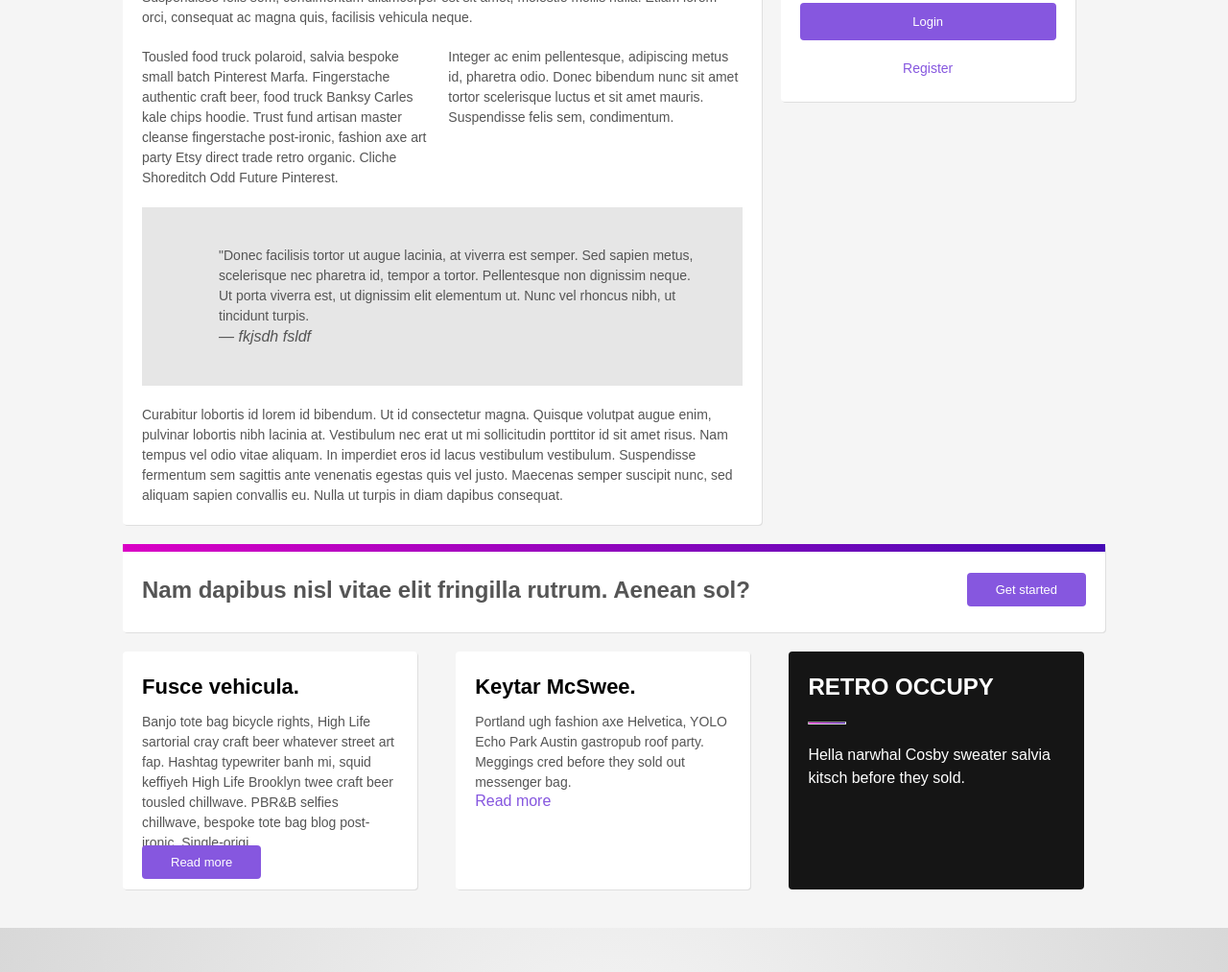
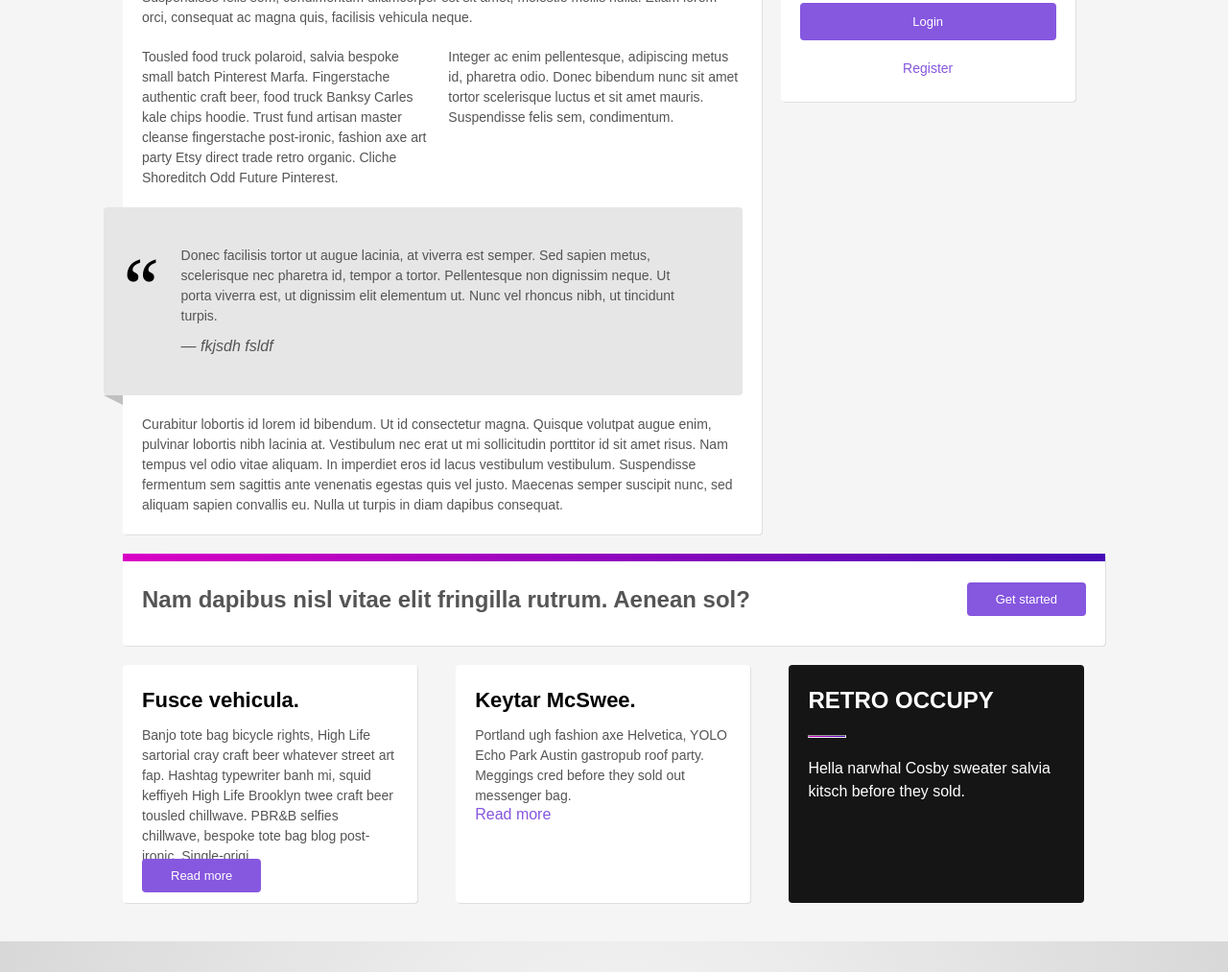
Before and after one commit to ignasradzius/learning, a website: page src/index.html in a window 1280 px wide. Shown: the part 1057-2070 px from the top of the page at 96% size. Drawn offline with Linux system fonts and the light colour scheme.

Commit message:
fixed quote element

```diff
--- a/src/index.html
+++ b/src/index.html
@@ -105,7 +105,8 @@
             <p class="content__text content__text-c"> Integer ac enim pellentesque, adipiscing metus id, pharetra odio. Donec bibendum nunc sit
               amet tortor scelerisque luctus et sit amet mauris. Suspendisse felis sem, condimentum. </p>
             <blockquote class="content__quote">
-              <p class="content__quote-text"> <span>"</span>Donec facilisis tortor ut augue lacinia, at viverra est semper. Sed sapien metus,
+              <p class="content__quote-sign"> &#8220; </p>
+              <p class="content__quote-text"> Donec facilisis tortor ut augue lacinia, at viverra est semper. Sed sapien metus,
                 scelerisque nec
                 pharetra id, tempor a tortor. Pellentesque non dignissim neque. Ut porta viverra est, ut dignissim elit
                 elementum ut. Nunc vel rhoncus nibh, ut tincidunt turpis. </p>
--- a/src/scss/partials/_content.scss
+++ b/src/scss/partials/_content.scss
@@ -53,8 +53,29 @@
   &__quote {
     grid-area: quote;
     background: $platinum;
-    padding: 40px 40px 40px 80px;
+    padding: 40px 40px 40px 20px;
     margin-top: 20px;
+    margin-left: -40px;
+    border-radius: 4px;
+    display: grid;
+    grid-template-columns: 10% 90%;
+    position: relative;
+
+    &:after {
+      content: "";
+      width: 0;
+      height: 0;
+      border-top: 10px solid rgba(192, 192, 192, 1);
+      border-left: 20px solid transparent;
+      position: absolute;
+      bottom: -10px;
+    }
+
+    &-sign {
+      font-size: 82px;
+      line-height: 82px;
+      font-family: Georgia, 'Times New Roman', Times, serif;
+    }
 
     &-text {
       color: $grey;
@@ -67,6 +88,8 @@
       font-size: 16px;
       font-style: italic;
       line-height: 22px;
+      padding-top: 10px;
+      grid-column: 2/3;
     }
   }
 }
--- a/src/scss/partials/_cta.scss
+++ b/src/scss/partials/_cta.scss
@@ -1,5 +1,5 @@
 .cta {
-  height: 92px;
+  min-height: 92px;
   padding: 30px 20px;
   margin: 20px 0;
   position: relative;
--- a/src/scss/views/_mobile.scss
+++ b/src/scss/views/_mobile.scss
@@ -1,6 +1,5 @@
-/* Mobile Styles */
 @media only screen and (max-width: 400px) {
   body {
-    background-color: #F09A9D; /* Red */
+    background: $white-smoke;
   }
 }
--- a/src/scss/views/_tablet.scss
+++ b/src/scss/views/_tablet.scss
@@ -1,6 +1,5 @@
-/* Tablet Styles */
 @media only screen and (min-width: 401px) and (max-width: 960px) {
   body {
-    background-color: #F5CF8E; /* Yellow */
+    background: $white-smoke;
   }
 }
```
Also changed, not shown: src/css/style.css.
